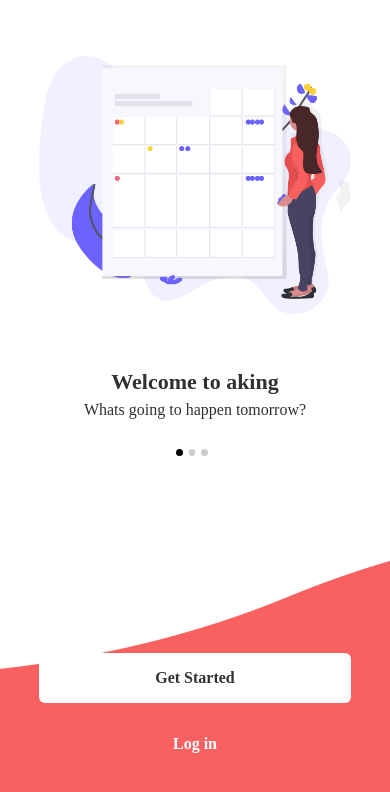
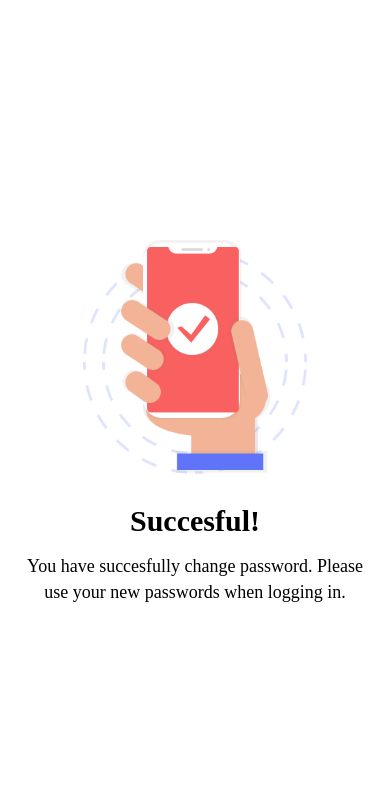
Before and after one commit to mathiuskormasela12/aking-mobile, a React Native app: screen /ResetPasswordSuccess in a window 390 px wide. Shown: the top 792 px of the page. Built offline with nearby package versions, Linux system fonts and the light colour scheme.

Commit message:
done auth screen

```diff
--- a/src/StackScreen.tsx
+++ b/src/StackScreen.tsx
@@ -13,6 +13,7 @@ import Register from './screens/Register';
 import Login from './screens/Login';
 import ForgotPassword from './screens/ForgotPassword';
 import ResetPassword from './screens/ResetPassword';
+import ResetPasswordSuccess from './screens/ResetPasswordSuccess';
 
 // import all components
 import {NavigationHeader} from './components';
@@ -75,6 +76,13 @@ function StackScreen() {
 							headerLeft: () => <NavigationHeader />,
 						}}
 					/>
+					<Stack.Screen
+						name="ResetPasswordSuccess"
+						component={ResetPasswordSuccess}
+						options={{
+							headerShown: false,
+						}}
+					/>
 				</Stack.Navigator>
 			</NavigationContainer>
 		</Fragment>
--- a/src/screens/ResetPassword.tsx
+++ b/src/screens/ResetPassword.tsx
@@ -124,7 +124,10 @@ class ResetPassword extends Component<IAuthProps, IStates> {
 									</View>
 								</View>
 								<View style={[styles.control, styles.lastControl]}>
-									<Buttton variant="primary" fluid>
+									<Buttton
+										variant="primary"
+										fluid
+										onPress={() => this.goTo('ResetPasswordSuccess')}>
 										Change Password
 									</Buttton>
 								</View>
@@ -142,7 +145,7 @@ export default connect(null, null)(ResetPassword);
 const styles: any = StyleSheet.create({
 	topBar: {
 		flex: 0,
-		backgroundColor: 'red',
+		backgroundColor: Colors.white,
 	},
 	fragment: {
 		height: window.height,
--- /dev/null
+++ b/src/screens/ResetPasswordSuccess.tsx
@@ -0,0 +1,95 @@
+// ========== Reset Password Success
+// import all modules
+import React, {Fragment} from 'react';
+import {
+	View,
+	SafeAreaView,
+	Text,
+	Image,
+	Dimensions,
+	StatusBar,
+	Platform,
+	StyleSheet,
+} from 'react-native';
+import {Colors, Fonts} from '../themes';
+
+// import all components
+import {Container} from '../components';
+
+const size = Dimensions.get('window');
+
+function ResetPasswordSuccess() {
+	return (
+		<Fragment>
+			{Platform.OS === 'ios' && <SafeAreaView style={styles.topBar} />}
+			<SafeAreaView style={styles.fragment}>
+				<StatusBar backgroundColor={Colors.white} barStyle={'dark-content'} />
+				<View style={styles.hero}>
+					<View style={styles.container}>
+						<Container containerWidth={90}>
+							<View style={styles.content}>
+								<Image
+									source={require('../assets/img/success-img.png')}
+									style={styles.img}
+								/>
+								<Text style={styles.title}>Succesful!</Text>
+								<Text style={styles.subtitle}>
+									You have succesfully change password. Please use your new
+									passwords when logging in.
+								</Text>
+							</View>
+						</Container>
+					</View>
+				</View>
+			</SafeAreaView>
+		</Fragment>
+	);
+}
+
+export default ResetPasswordSuccess;
+
+const styles = StyleSheet.create({
+	topBar: {
+		flex: 0,
+		backgroundColor: Colors.white,
+	},
+	fragment: {
+		flex: 1,
+		backgroundColor: Colors.white,
+	},
+	hero: {
+		flex: 1,
+		backgroundColor: Colors.white,
+	},
+	container: {
+		flex: 1,
+		// backgroundColor: 'red',
+	},
+	img: {
+		resizeMode: 'contain',
+		width: (60 / 100) * size.width,
+		height: (60 / 100) * size.width,
+		marginBottom: 30,
+	},
+	content: {
+		flex: 1,
+		justifyContent: 'center',
+		alignItems: 'center',
+	},
+	title: {
+		fontFamily: Fonts.bold,
+		fontSize: 30,
+		fontWeight: 'bold',
+		textAlign: 'center',
+		marginBottom: 15,
+		color: Colors.black,
+	},
+	subtitle: {
+		fontFamily: Fonts.regular,
+		fontSize: 18,
+		fontWeight: 'normal',
+		textAlign: 'center',
+		color: Colors.black,
+		lineHeight: 26,
+	},
+});
```
Also changed, not shown: src/assets/img/success-img.png (added).
